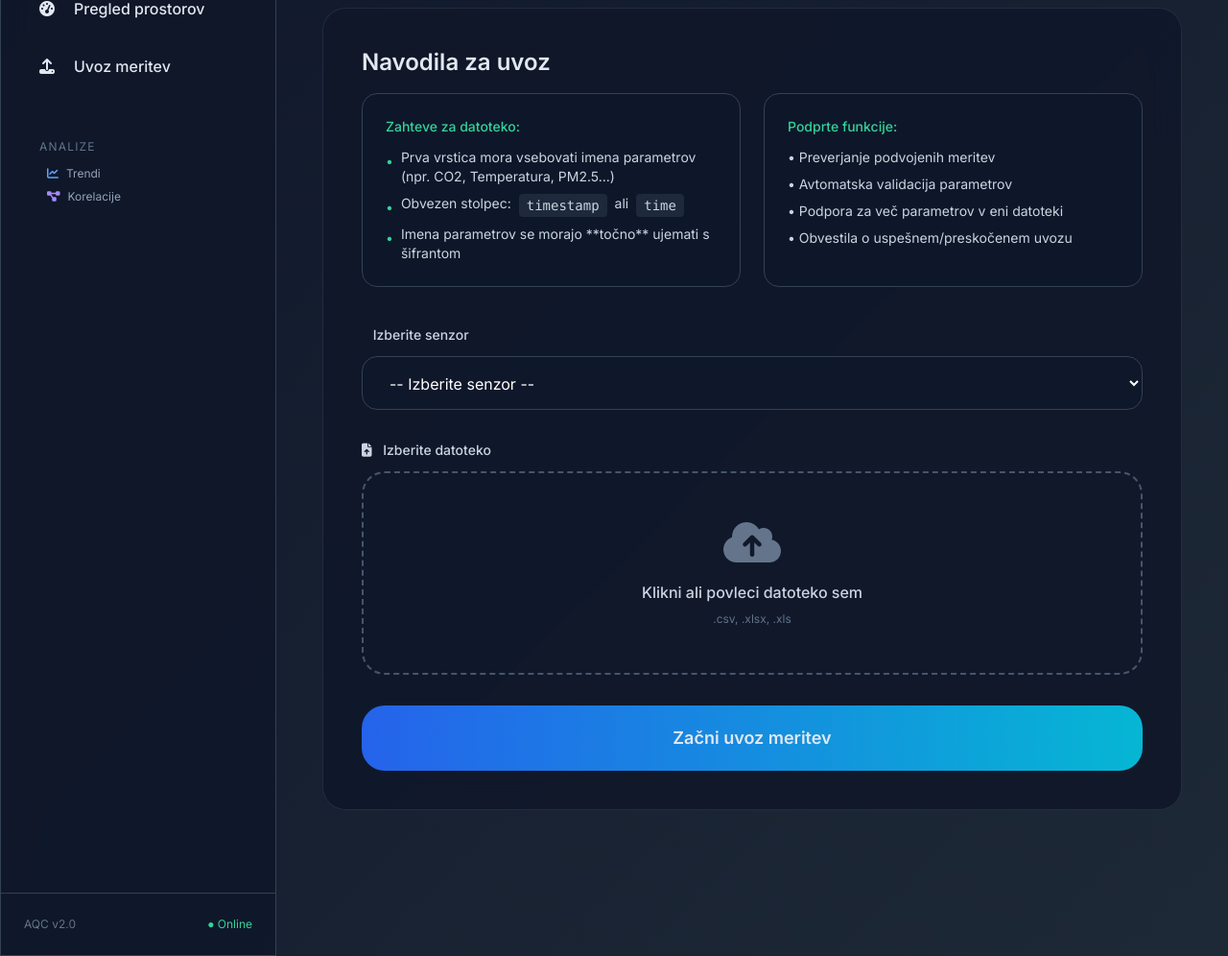
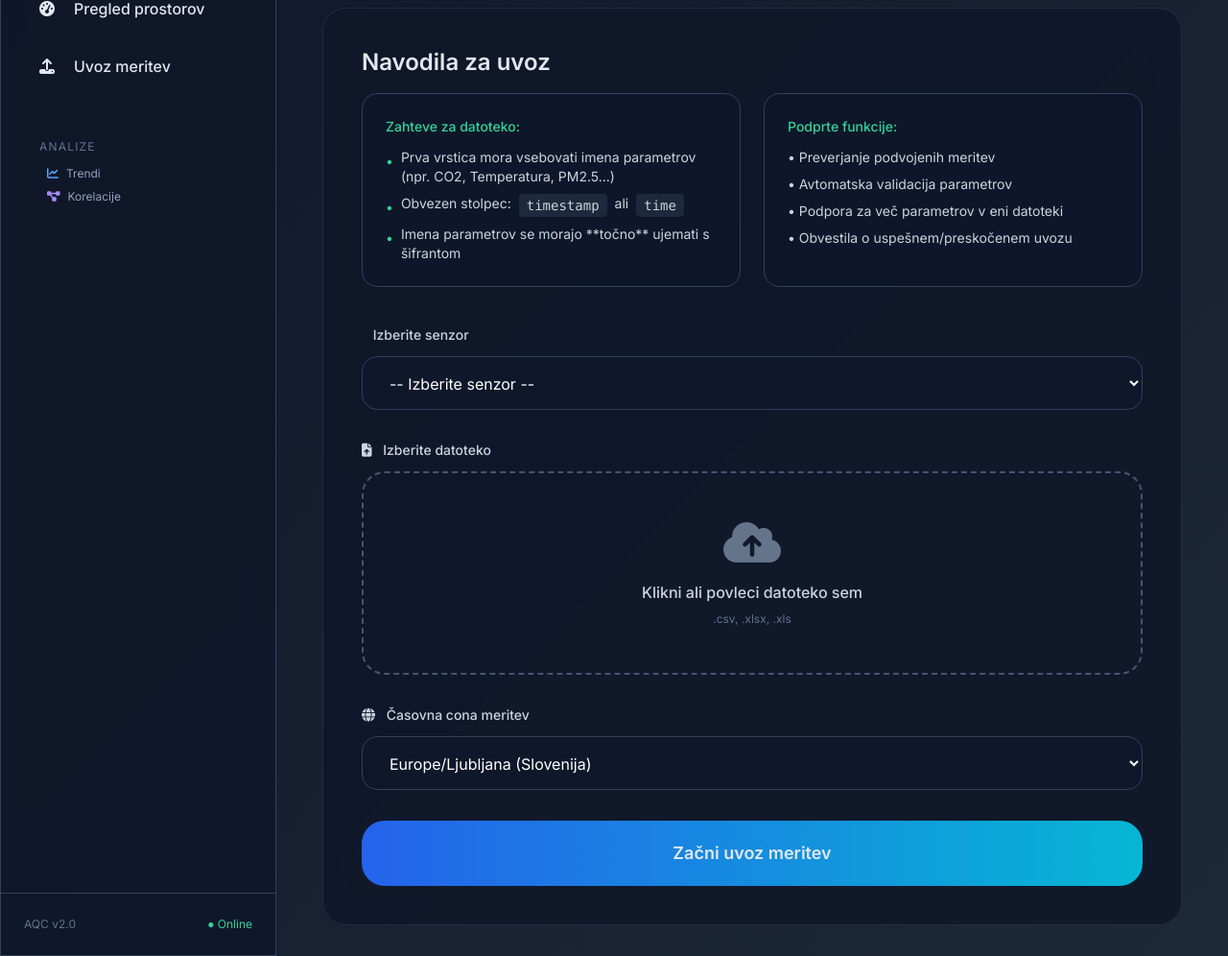
Before and after one commit to damian4502/aqc, a Django app: page /import/import/ in a window 1280 px wide. Shown: the part 136-1132 px from the top of the page at 96% size. Run offline with Django 5.2, Linux system fonts and the light colour scheme; data that the repository does not hold is empty; some libraries are stand-ins or nearby versions.

Commit message:
time zoned import

```diff
--- a/import_data/views.py
+++ b/import_data/views.py
@@ -26,6 +26,7 @@ class ImportMeasurementsView(View):
 
         file = request.FILES['file']
         sensor_id = request.POST.get('sensor_id')
+        timezone_str = request.POST.get('timezone', 'Europe/Ljubljana')   # privzeto Ljubljana
 
         if not sensor_id:
             messages.error(request, "Prosimo, izberite senzor!")
@@ -38,6 +39,9 @@ class ImportMeasurementsView(View):
             return redirect('import_measurements')
 
         try:
+            import pytz
+            tz = pytz.timezone(timezone_str)
+
             # Preberi datoteko
             if file.name.endswith(('.xlsx', '.xls')):
                 df = pd.read_excel(file)
@@ -51,11 +55,16 @@ class ImportMeasurementsView(View):
                 return redirect('import_measurements')
 
             df = df.rename(columns={time_col: 'timestamp'})
+
+            # Pomembno: pretvorba v aware datetime z izbrano časovno cono
             df['timestamp'] = pd.to_datetime(df['timestamp'], errors='coerce')
 
             if df['timestamp'].isna().any():
                 messages.error(request, "Nekateri časovni podatki niso veljavni!")
                 return redirect('import_measurements')
+
+            # Pretvorba v UTC (najboljša praksa za shranjevanje)
+            df['timestamp'] = df['timestamp'].apply(lambda x: tz.localize(x).astimezone(pytz.UTC) if x.tzinfo is None else x)
 
             # Preveri parametre
             parameter_columns = [col for col in df.columns if col != 'timestamp']
@@ -66,43 +75,41 @@ class ImportMeasurementsView(View):
                 messages.error(request, f"Naslednji parametri ne obstajajo: {', '.join(missing_params)}")
                 return redirect('import_measurements')
 
-            # Uvoz z progresom (simulacija za zdaj)
+            # Uvoz
             imported_count = 0
             duplicate_count = 0
             skipped = 0
-            total_rows = len(df)
 
-            #with transaction.atomic():
-            for i, row in df.iterrows():
-                timestamp = row['timestamp']
+            with transaction.atomic():
+                for _, row in df.iterrows():
+                    timestamp = row['timestamp']
 
-                for col in parameter_columns:
-                    value = row[col]
-                    if pd.isna(value) or str(value).strip() == '':
-                        skipped += 1
-                        continue
+                    for col in parameter_columns:
+                        value = row[col]
+                        if pd.isna(value) or str(value).strip() == '':
+                            skipped += 1
+                            continue
 
-                    try:
-                        value = float(value)
-                    except (ValueError, TypeError):
-                        skipped += 1
-                        continue
+                        try:
+                            value = float(value)
+                        except (ValueError, TypeError):
+                            skipped += 1
+                            continue
 
-                    param = existing_params.get(col.lower())
-                    if not param:
-                        continue
+                        param = existing_params.get(col.lower())
+                        if not param:
+                            continue
 
-                    exists = Measurement.objects.filter(
-                        sensor=sensor,
-                        parameter=param,
-                        timestamp=timestamp
-                    ).exists()
+                        exists = Measurement.objects.filter(
+                            sensor=sensor,
+                            parameter=param,
+                            timestamp=timestamp
+                        ).exists()
 
-                    if exists:
-                        duplicate_count += 1
-                        continue
+                        if exists:
+                            duplicate_count += 1
+                            continue
 
-                    try:
                         Measurement.objects.create(
                             sensor=sensor,
                             parameter=param,
@@ -110,15 +117,11 @@ class ImportMeasurementsView(View):
                             value=value
                         )
                         imported_count += 1
-                    except IntegrityError:
-                        duplicate_count += 1
-
-                    #if i > 1000:
-                    #    break
 
             messages.success(request,
                 f"Uspešno uvoženih **{imported_count}** meritev za senzor **{sensor}**.\n"
-                f"Preskočenih **{duplicate_count}** podvojenih in **{skipped}** praznih vrednosti.")
+                f"Preskočenih **{duplicate_count}** podvojenih in **{skipped}** praznih vrednosti.\n"
+                f"Časovna cona: {timezone_str}")
 
             return redirect('import_measurements')
 
--- a/requirements.txt
+++ b/requirements.txt
@@ -6,3 +6,4 @@ plotly
 django-tailwind
 networkx
 paho-mqtt
+pytz
--- a/templates/import_data/import.html
+++ b/templates/import_data/import.html
@@ -101,6 +101,22 @@
                 </div>
             </div>
 
+            <!-- Izbira časovne cone -->
+            <div>
+                <label class="block text-sm font-medium text-slate-300 mb-3">
+                    <i class="fas fa-globe mr-2"></i> Časovna cona meritev
+                </label>
+                <select name="timezone" class="w-full bg-slate-900 border border-slate-700 rounded-2xl px-6 py-4 text-white focus:outline-none focus:border-blue-500">
+                    <option value="Europe/Ljubljana" selected>Europe/Ljubljana (Slovenija)</option>
+                    <option value="UTC">UTC (univerzalni čas)</option>
+                    <option value="Europe/Berlin">Europe/Berlin</option>
+                    <option value="Europe/Vienna">Europe/Vienna</option>
+                    <option value="Europe/Zagreb">Europe/Zagreb</option>
+                    <option value="Europe/Budapest">Europe/Budapest</option>
+                    <option value="Europe/Prague">Europe/Prague</option>
+                </select>
+            </div>
+
             <button type="submit" id="import-button"
                     class="w-full bg-gradient-to-r from-blue-600 to-cyan-500 hover:from-blue-500 hover:to-cyan-400 py-5 rounded-3xl font-semibold text-lg transition-all">
                 Začni uvoz meritev
```
